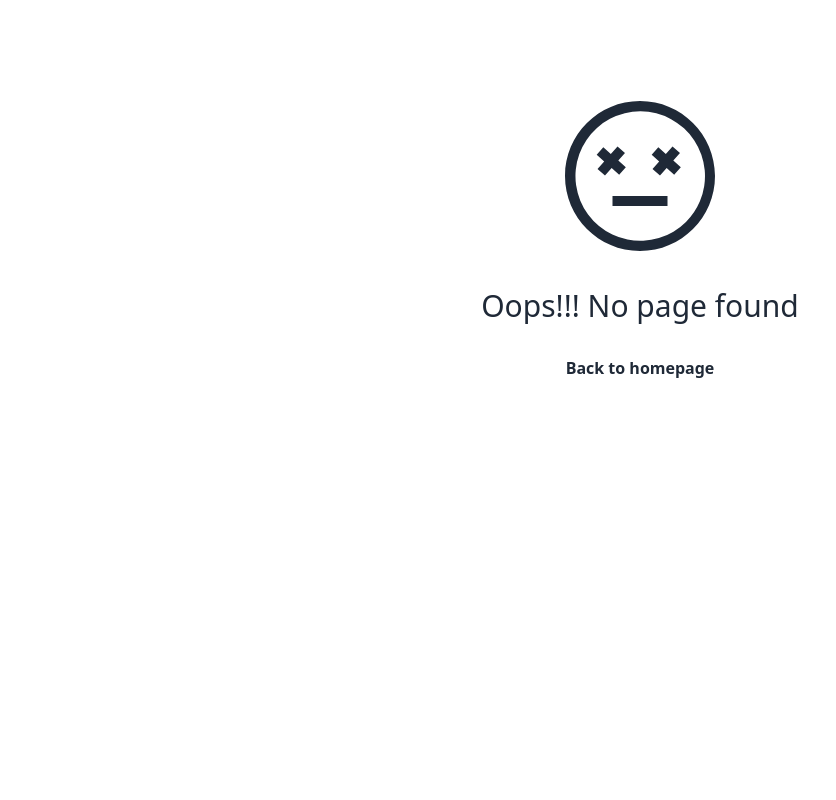
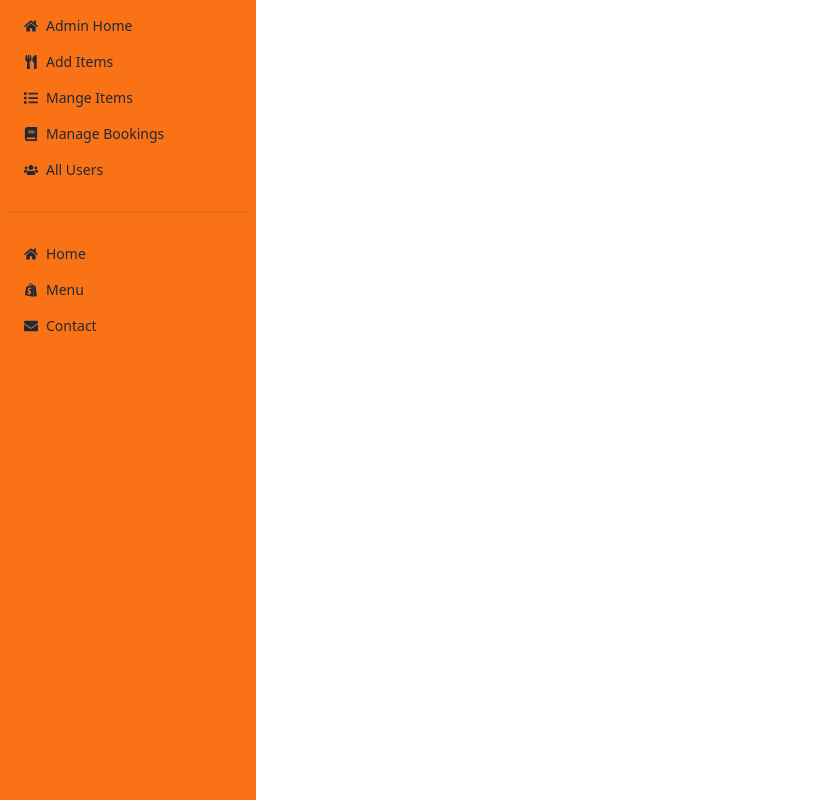
Before and after one commit to shakilgit1/contest-hub-client-site, a React (Vite) app: page /dashboard in a window 1280 px wide. Shown: the whole page, without its empty margins (0-836 px from the left). Built offline with nearby package versions, Linux system fonts and the light colour scheme; no server answers.

Commit message:
admin dashboard created

```diff
--- /dev/null
+++ b/src/Layouts/Dashboard.jsx
@@ -0,0 +1,100 @@
+import { FaAd, FaBook, FaCalendar, FaEnvelope, FaHome, FaList, FaShopify, FaShoppingCart,FaUsers,  FaUtensils } from "react-icons/fa";
+import { NavLink, Outlet } from "react-router-dom";
+// import useAdmin from "../hooks/useAdmin";
+// import useCart from "../hooks/useCart";
+
+const Dashboard = () => {
+    // get isAdmin value from the database
+    // const [isAdmin] = useAdmin();
+    // const [cart] = useCart();
+     const isAdmin = true;
+    // // console.log(isAdmin);
+
+    return (
+        <div className="flex">
+           <div className="min-h-screen w-64 bg-orange-500">
+             <ul className="menu">
+                {
+                  isAdmin? <>
+                  <li><NavLink to="/dashboard/adminHome">
+                    <FaHome></FaHome>
+                    Admin Home</NavLink>
+                </li>
+                <li><NavLink to="/dashboard/addItems">
+                    <FaUtensils></FaUtensils>
+                    Add Items</NavLink>
+                </li>
+                <li><NavLink to="/dashboard/manageItems">
+                     <FaList></FaList>
+                     Mange Items
+                    </NavLink>
+                </li>
+
+                <li>
+                    <NavLink to="/dashboard/bookings">
+                    <FaBook></FaBook>
+                    Manage Bookings
+                    </NavLink>
+                </li>
+                <li>
+                    <NavLink to="/dashboard/users">
+                     <FaUsers></FaUsers>
+                      All Users
+                    </NavLink>
+                </li>
+                  </>
+                  :
+                  <>
+                  <li><NavLink to="/dashboard/userHome">
+                    <FaHome></FaHome>
+                    User Home</NavLink>
+                </li>
+                <li><NavLink to="/dashboard/cart">
+                    <FaShoppingCart></FaShoppingCart>
+                    My Cart ()</NavLink>
+                </li>
+                <li><NavLink to="/dashboard/reservation">
+                     <FaCalendar></FaCalendar>
+                     Reservation
+                    </NavLink>
+                </li>
+
+                <li>
+                    <NavLink to="/dashboard/review">
+                    <FaAd></FaAd>
+                    Add a review
+                    </NavLink>
+                </li>
+                <li>
+                    <NavLink to="/dashboard/paymentHistory">
+                     <FaList></FaList>
+                     My Payment History
+                    </NavLink>
+                </li>
+                  </>
+                }
+                {/* shared navLink */}
+                <div className="divider"></div>
+                <li><NavLink to="/">
+                    <FaHome></FaHome>
+                    Home</NavLink>
+                </li>
+                <li><NavLink to="/order/salad">
+                    <FaShopify></FaShopify>
+                    Menu</NavLink>
+                </li>
+                {/*  */}
+                <li><NavLink to="/contact">
+                    <FaEnvelope></FaEnvelope>
+                    Contact</NavLink>
+                </li>
+             </ul>
+            </div>
+            <div className="flex-1 p-8">
+                <Outlet></Outlet>
+            </div>
+        </div>
+    );
+};
+
+export default Dashboard;
--- /dev/null
+++ b/src/Pages/Dashboard/AllUsers.jsx
@@ -0,0 +1,120 @@
+import { useQuery } from "@tanstack/react-query";
+import { FaEdit, FaTrashAlt, FaUser } from "react-icons/fa";
+import Swal from "sweetalert2";
+import useAxiosSecure from "../../hooks/useAxiosSecure";
+
+const AllUsers = () => {
+  const axiosSecure = useAxiosSecure();
+  const { data: users = [], refetch } = useQuery({
+    queryKey: ["users"],
+    queryFn: async () => {
+      const res = await axiosSecure.get("/users");
+      return res.data;
+    },
+  });
+
+  const handleMakeAdmin = user => {
+
+     axiosSecure.patch(`/users/${user._id}`)
+     .then(res => {
+        console.log(res.data);
+        if(res.data.modifiedCount > 0){
+            refetch();
+            Swal.fire({
+                position: "top-end",
+                icon: "success",
+                title: `${user.name} is now admin`,
+                showConfirmButton: false,
+                timer: 1500
+              });
+        }
+     })
+  }
+
+  const handleDelete = (user) => {
+
+    Swal.fire({
+        title: "Are you sure?",
+        text: "You won't be able to revert this!",
+        icon: "warning",
+        showCancelButton: true,
+        confirmButtonColor: "#3085d6",
+        cancelButtonColor: "#d33",
+        confirmButtonText: "Yes, delete it!"
+      }).then((result) => {
+        if (result.isConfirmed) {
+          axiosSecure.delete(`/users/${user._id}`)
+          .then(res => {
+            if(res.data.deletedCount > 0){
+                refetch();
+                Swal.fire({
+                    title: "Deleted!",
+                    text: "User has been deleted.",
+                    icon: "success"
+                  });
+            }
+          })
+
+        }
+      });
+  }
+
+  return (
+    <div>
+      <div className="flex justify-evenly mb-8">
+        <h2 className="text-4xl">All Users</h2>
+        <h2 className="text-4xl">Total Users : {users.length}</h2>
+      </div>
+      <div>
+          <div className="overflow-x-auto">
+            <table className="table table-zebra">
+              {/* head */}
+              <thead>
+                <tr>
+                  <th>#</th>
+                  <th>Name</th>
+                  <th>Email</th>
+                  <th>Role</th>
+                  <th>Action</th>
+                  <th>Delete</th>
+                </tr>
+              </thead>
+              <tbody>
+                {users?.map((user, index) => <tr key={user._id}>
+                  <th>{index + 1}</th>
+                  <td>{user.name}</td>
+                  <td>{user.email}</td>
+                  <td>
+                  {user?.role? <>{user.role}</> :
+                  <FaUser></FaUser>
+
+                  }
+                  </td>
+                  <td>
+
+                  <button
+                  onClick={() => handleMakeAdmin(user)}
+                  className="btn btn-sm text-white bg-orange-300">
+                    <FaEdit></FaEdit>
+                  </button>
+
+                  </td>
+
+                  <td>
+                  <button
+                  onClick={() => handleDelete(user)}
+                  className="btn btn-ghost btn-sm text-red-400">
+                    <FaTrashAlt></FaTrashAlt>
+                  </button>
+                  </td>
+                </tr>)}
+
+              </tbody>
+            </table>
+          </div>
+        </div>
+    </div>
+  );
+};
+
+export default AllUsers;
--- a/src/Pages/Shared/Navbar.jsx
+++ b/src/Pages/Shared/Navbar.jsx
@@ -80,7 +80,7 @@ const Navbar = () => {
         >
           <span className="ml-3 font-bold mb-2">{user?.displayName}</span>
           <li>
-            <Link to="/add-food" className="justify-between text-lg mb-2 hover:bg-red-400">
+            <Link to="/dashboard" className="justify-between text-lg mb-2 hover:bg-red-400">
            Dashboard
             </Link>
           </li>
--- a/src/Routes/router.jsx
+++ b/src/Routes/router.jsx
@@ -7,6 +7,8 @@ import Login from "../Pages/LoginPage/Login";
 import AllContest from "../Pages/AllContest/AllContest";
 import ContestDetails from "../Pages/ContestDetailsPage/ContestDetails";
 import PrivetRoutes from "../PrivetRoutes/PrivetRoutes";
+import Dashboard from "../Layouts/Dashboard";
+import AllUsers from "../Pages/Dashboard/AllUsers";
 
 const router = createBrowserRouter([
     {
@@ -37,6 +39,17 @@ const router = createBrowserRouter([
         }
       ]
     },
+    {
+      path: 'dashboard',
+      element: <Dashboard></Dashboard>,
+      errorElement: <ErrorPage></ErrorPage>,
+      children: [
+        {
+          path: 'users',
+          element: <AllUsers></AllUsers>
+        }
+      ]
+    }
   ]);
 
 export default router;
```
